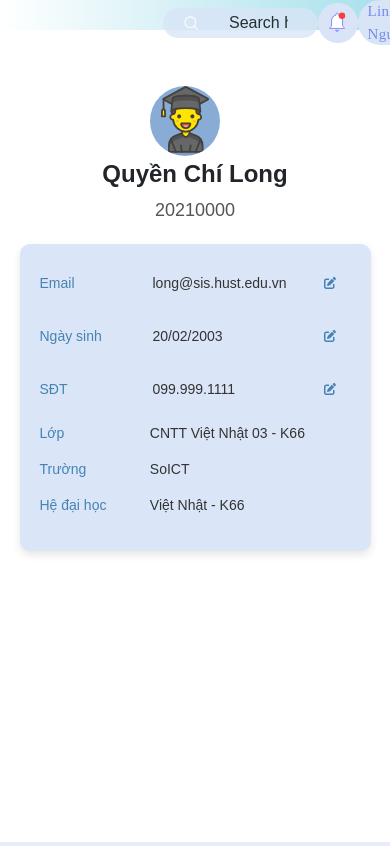
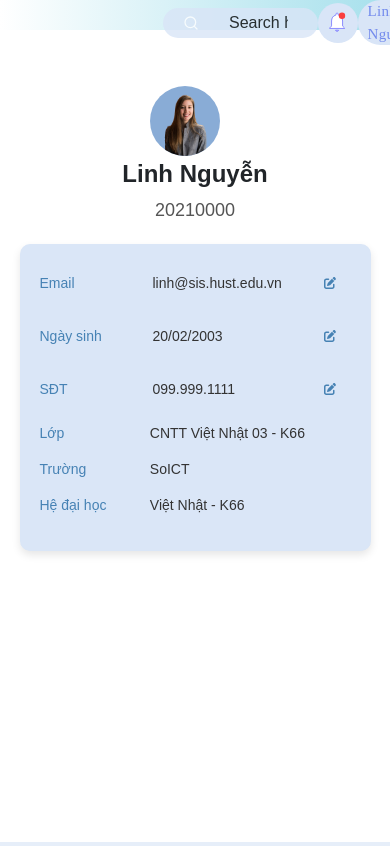
Before and after one commit to iaht211/UIUX-2023.2, a React (Create React App) app: page /setting/changeprofile in a window 390 px wide. Built offline with nearby package versions, Linux system fonts and the light colour scheme.

Commit message:
Hoang fix responsive

```diff
--- a/src/components/Setting/ProfileChange.js
+++ b/src/components/Setting/ProfileChange.js
@@ -4,6 +4,7 @@ import { FaUserGraduate } from 'react-icons/fa';
 import { FontAwesomeIcon } from '@fortawesome/react-fontawesome'
 import { faSave, faEdit } from '@fortawesome/free-solid-svg-icons'
 import avatar from '../../assets/avatar.svg';
+import avatarGirl from '../../assets/christina-wocintechchat-com-0Zx1bDv5BNY-unsplash_ccexpress (1) 1.png';
 import { useNavigate } from 'react-router-dom';
 import { FaArrowLeft } from "react-icons/fa";
 
@@ -15,7 +16,7 @@ const ProfileChange = () => {
   });
 
   const [profileData, setProfileData] = useState({
-    email: 'long@sis.hust.edu.vn',
+    email: 'linh@sis.hust.edu.vn',
     dob: '20/02/2003',
     phone: '099.999.1111',
     class: 'CNTT Việt Nhật 03 - K66',
@@ -45,9 +46,9 @@ const ProfileChange = () => {
       </div>
       <div className="header">
         <div className="avatar">
-          <img src={avatar} alt="Avatar" />
+          <img src={avatarGirl} alt="Avatar" />
         </div>
-        <div className="name">Quyền Chí Long</div>
+        <div className="name">Linh Nguyễn</div>
         <div className="id">20210000</div>
       </div>
       <div className="info-container">
--- a/src/components/Setting/Setting.js
+++ b/src/components/Setting/Setting.js
@@ -2,6 +2,7 @@ import React from "react";
 import { useNavigate } from 'react-router-dom';
 import ToggleSwitch from '../Setting/ToggleSwitch';
 import avatar from '../../assets/avatar.svg';
+import avatarGirl from '../../assets/christina-wocintechchat-com-0Zx1bDv5BNY-unsplash_ccexpress (1) 1.png';
 import key from '../../assets/Key.svg';
 import ho_so from '../../assets/flopy.svg';
 import user from '../../assets/Person.svg';
@@ -16,9 +17,9 @@ const Setting = () => {
             <div className="dang-xuat">
                 <div className='profile'>
                     <div className="avatar">
-                        <img src={avatar} alt="Avatar" />
+                        <img src={avatarGirl} alt="Avatar" />
                     </div>
-                    <span className='hoten'>Quyền Chí Long</span>
+                    <span className='hoten'>Linh Nguyễn</span>
                 </div>
                 <button className='button-dang-xuat-1' onClick={() => { navigate("/login") }}>Đăng xuất</button>
             </div>
```
